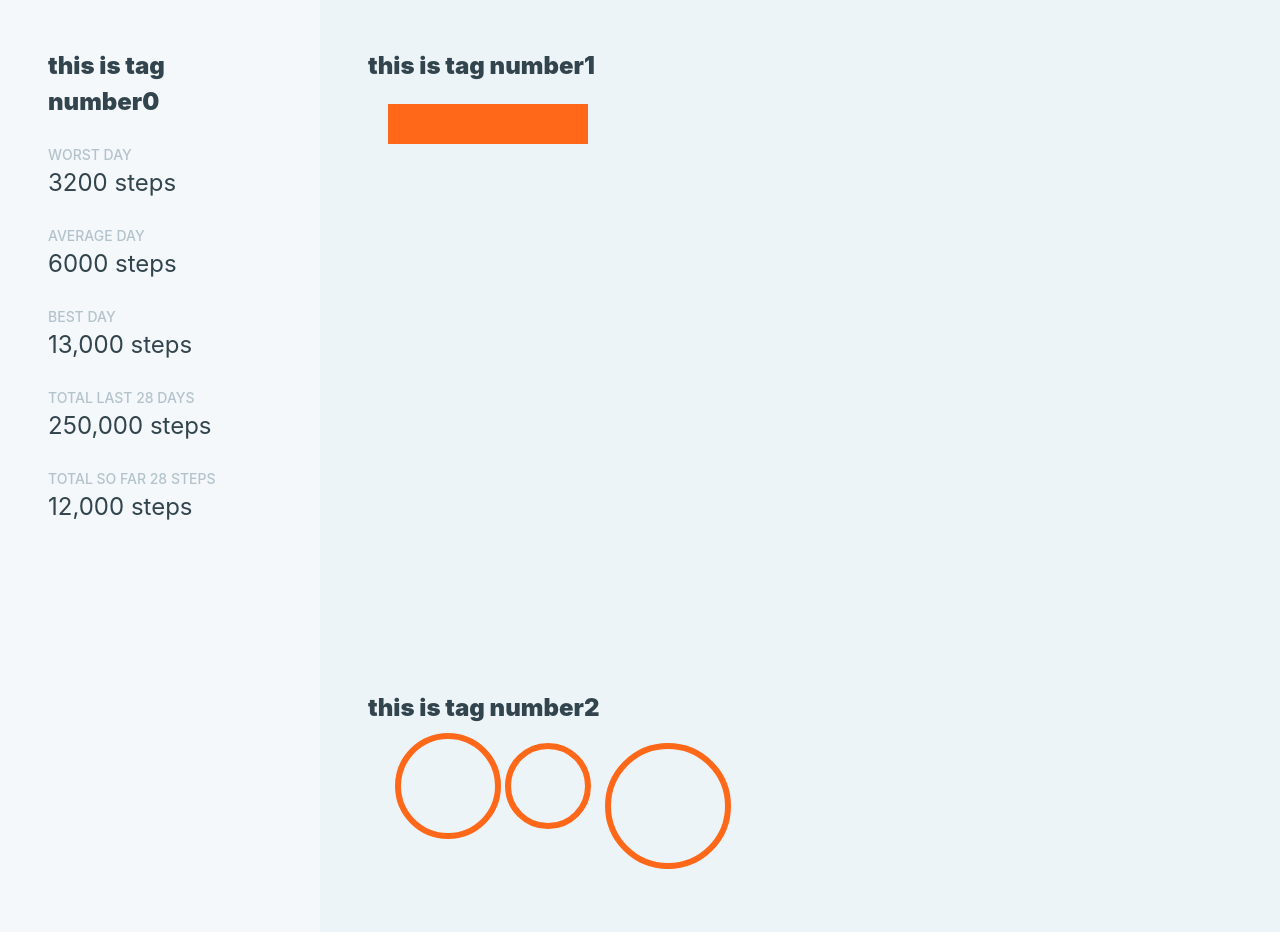
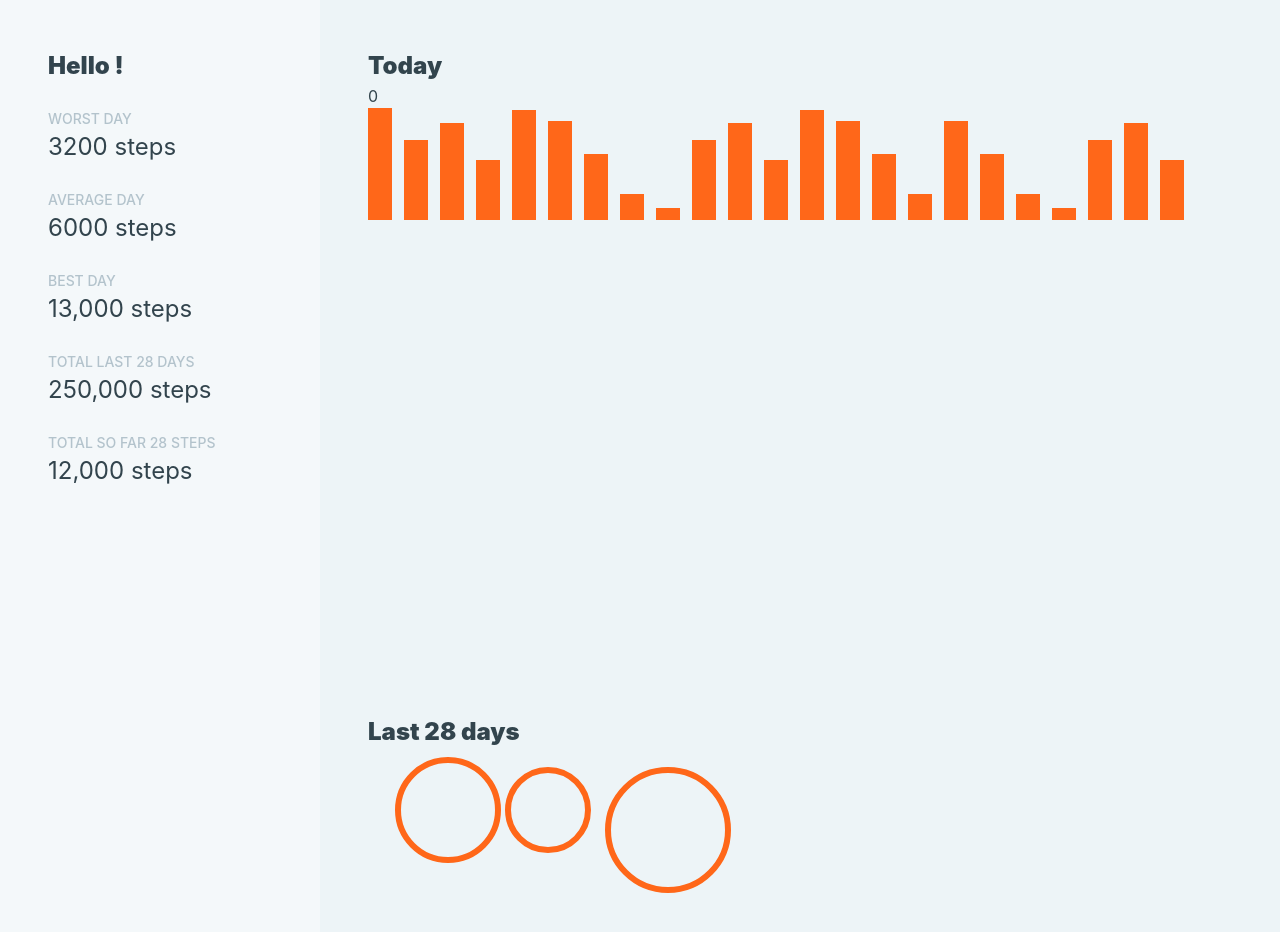
Before and after one commit to adrienschaefers/Compteur-de-pas, a plain HTML site: page index.html in a window 1280 px wide. Shown: the top 932 px of the page. Drawn offline with Linux system fonts and the light colour scheme; a web font is replaced by a local one.

Commit message:
Homework, Positionner les bars de bas en haut

```diff
--- a/index.html
+++ b/index.html
@@ -30,10 +30,11 @@
         </nav>
         <main>
             <h1>Today</h1>
+            <div>
+                <h3>00</h3>
                 <svg width="900" height="600">
-
                 </svg>
-
+            </div>
 
 
             <h1>Last 28 days</h1>
--- a/pure.js
+++ b/pure.js
@@ -15,7 +15,7 @@
 // headerTag.style.fontSize = ("64px")
 
 //let's puck ALL of the H1 of the page
-const headerTags = document.querySelectorAll("h1")
+// const headerTags = document.querySelectorAll("h1")
 
 //then for each tag let it ahve a BG color
 // headerTags.forEach(h1 => {
@@ -24,9 +24,9 @@ const headerTags = document.querySelectorAll("h1")
 // })
 
 //Pick each tag and label it with each tag number, the index !!!
-headerTags.forEach((h1, index)=> {
-    h1.innerHTML = "this is tag number" + index
-})
+// headerTags.forEach((h1, index)=> {
+//     h1.innerHTML = "this is tag number" + index
+// })
 
 
 //Let's select all the rectangle tags
@@ -34,8 +34,8 @@ headerTags.forEach((h1, index)=> {
 
 // const rectTags = document.querySelectorAll("rect")
 
-// //Adding data in array
-const data = [120, 420, 731]
+
+
 
 // rectTags.forEach((tag, i) => {
 //     // tag.style.fill = ("red")
@@ -43,15 +43,29 @@ const data = [120, 420, 731]
 //     tag.setAttribute("width",  width + "px")
 // })
 
+const numberTags = document.querySelectorAll("h3")
+
+numberTags.forEach((h3, index) => {
+    h3.innerHTML = index
+})
+
+const data = [112, 80, 97, 60, 110, 99,
+    66, 26, 12, 80, 97, 60, 110, 99, 66,
+    26, 99, 66, 26, 12, 80, 97, 60 ]
+
 const todaySvg = document.querySelector("svg")
+
+//witdh bar = 24
+//gap between bars = 12
+//max height = 112
 
 data.forEach((d, i) => {
     //add a rectangleTag to todaySvg
     const rectTag = document.createElementNS("http://www.w3.org/2000/svg", "rect")
-    rectTag.setAttribute("x", "20")
-    rectTag.setAttribute("y", "20")
-    rectTag.setAttribute("width", "200")
-    rectTag.setAttribute("height", "40")
+    rectTag.setAttribute("x", i * 36)
+    rectTag.setAttribute("y", 112 - d)
+    rectTag.setAttribute("width", "24")
+    rectTag.setAttribute("height", d)
 
     todaySvg.append(rectTag)
 })
```
Also changed, not shown: style.css (line endings or trailing spaces).
